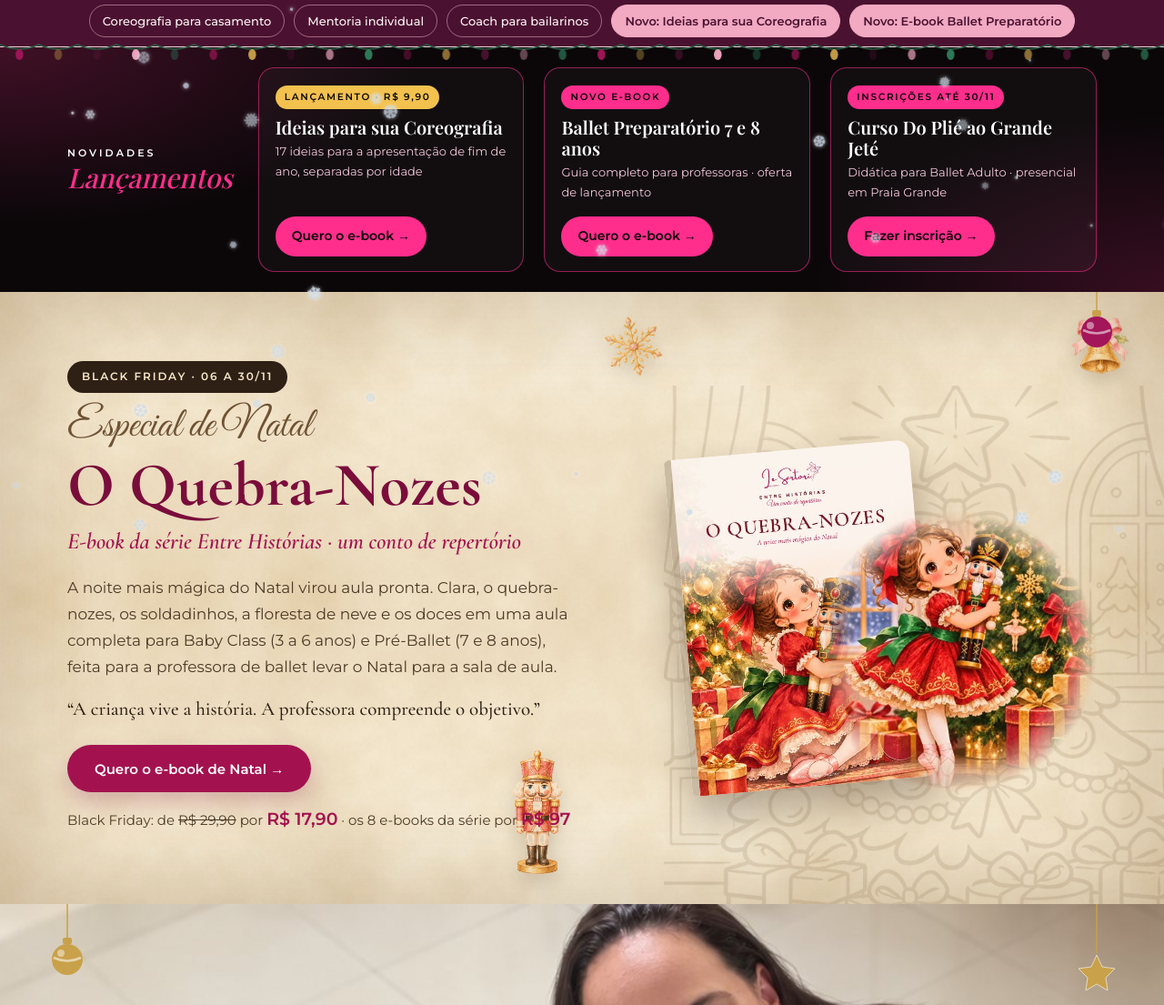
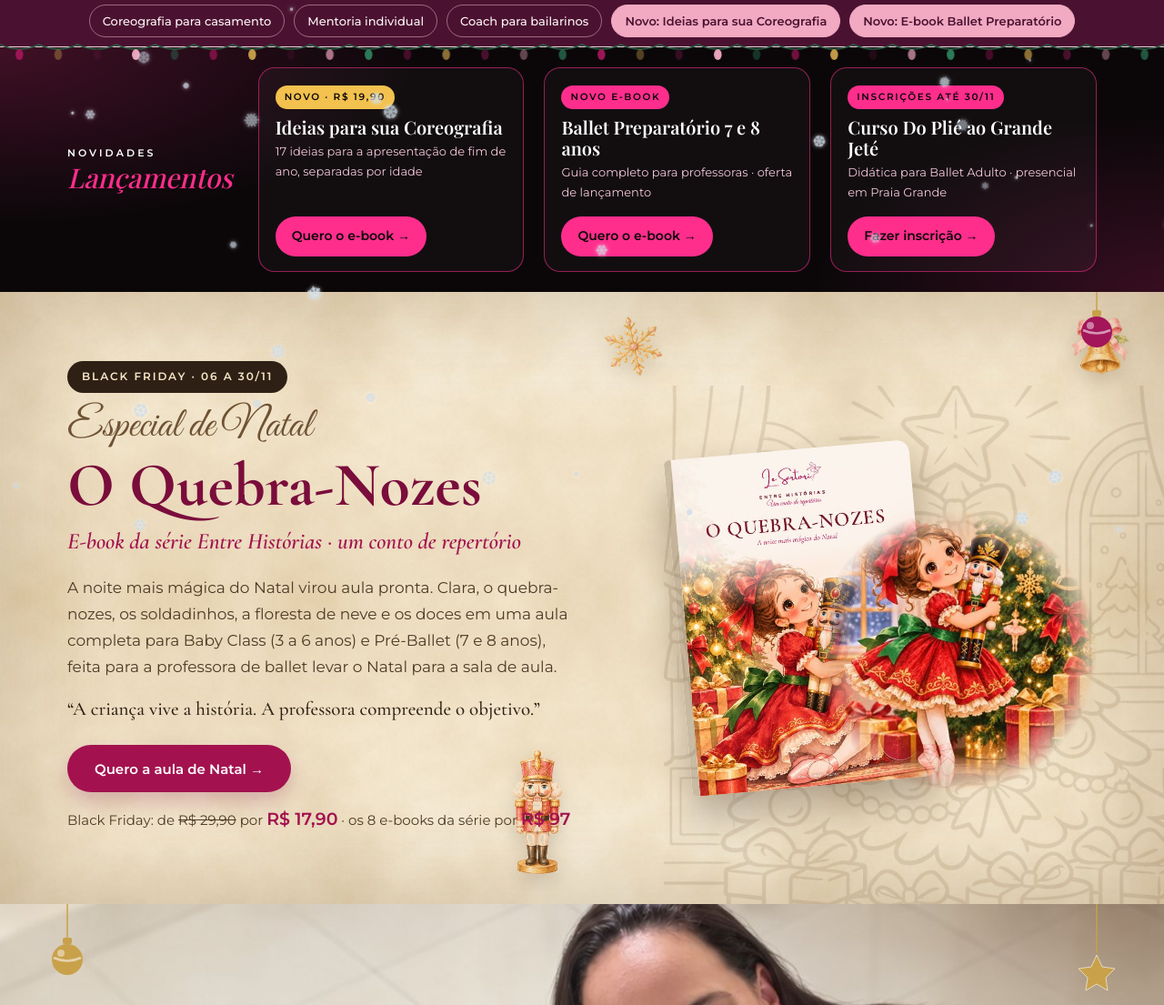
Before and after one commit to professoraleticiasartori-gif/lesartori-site, a plain HTML site: page index.html in a window 1280 px wide. Shown: the part 172-1277 px from the top of the page at 91% size. Drawn offline with nearby package versions, Linux system fonts and the light colour scheme; a web font is replaced by a local one.

Commit message:
Home: Ideias R$ 19,90 e botao Natal

```diff
--- a/index.html
+++ b/index.html
@@ -277,7 +277,7 @@ document.addEventListener('click',function(e){var a=e.target.closest&&e.target.c
     <div class="wrap">
       <p class="tit" style="margin:0"><small>NOVIDADES</small>Lançamentos</p>
       <a class="item breve" href="ideias-coreografia/">
-        <span><span class="tag">Lançamento · R$ 9,90</span><strong>Ideias para sua Coreografia</strong><span class="sub">17 ideias para a apresentação de fim de ano, separadas por idade</span></span>
+        <span><span class="tag">Novo · R$ 19,90</span><strong>Ideias para sua Coreografia</strong><span class="sub">17 ideias para a apresentação de fim de ano, separadas por idade</span></span>
         <span class="go">Quero o e-book →</span>
       </a>
       <a class="item" href="https://cursos.lesartori.com.br/ballet-preparatorio/">
@@ -304,7 +304,7 @@ document.addEventListener('click',function(e){var a=e.target.closest&&e.target.c
         <p class="sub">E-book da série Entre Histórias · um conto de repertório</p>
         <p class="txt">A noite mais mágica do Natal virou aula pronta. Clara, o quebra-nozes, os soldadinhos, a floresta de neve e os doces em uma aula completa para Baby Class (3 a 6 anos) e Pré-Ballet (7 e 8 anos), feita para a professora de ballet levar o Natal para a sala de aula.</p>
         <p class="q">“A criança vive a história. A professora compreende o objetivo.”</p>
-        <a class="btn" href="entre-historias/">Quero o e-book de Natal →</a>
+        <a class="btn" href="aula-de-natal/">Quero a aula de Natal →</a>
         <p class="preco">Black Friday: de <s>R$ 29,90</s> por <b>R$ 17,90</b> · os 8 e-books da série por <b>R$ 97</b></p>
       </div>
       <div class="art">
```
